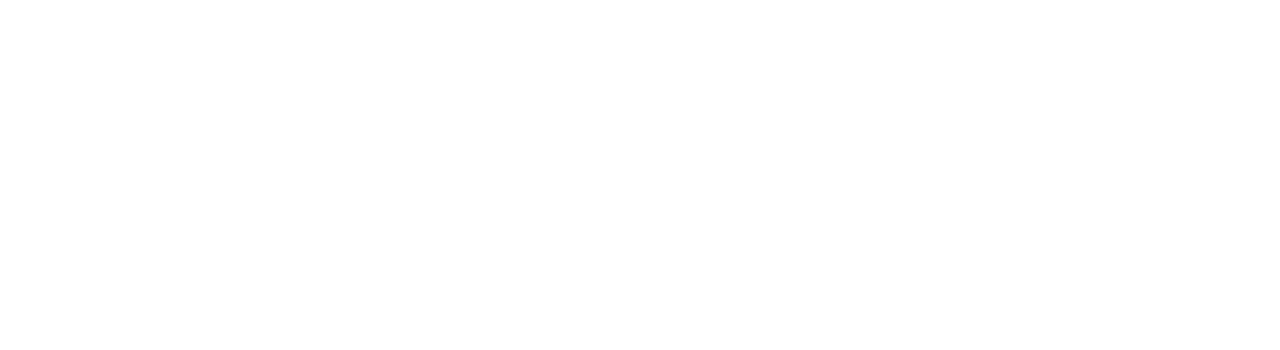
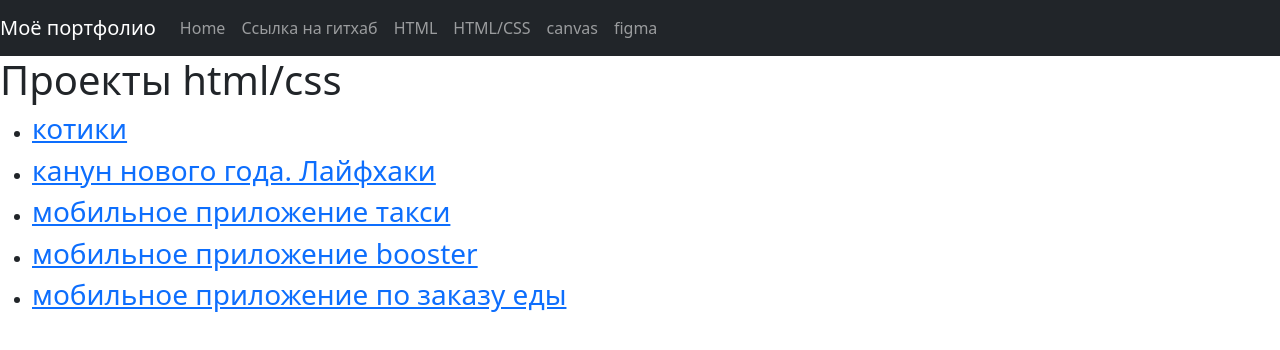
Before and after one commit to busliksuslik/busliksuslik.github.io, a plain HTML site: page figmaProjects.html in a window 1280 px wide. Drawn offline with nearby package versions, Linux system fonts and the light colour scheme.

Commit message:
исправлена ошибка. добавлена страница

```diff
--- a/figmaProjects.html
+++ b/figmaProjects.html
@@ -0,0 +1,46 @@
+<!DOCTYPE html>
+<html>
+<head>
+	<title>Проекты на чистом html</title>
+  <link href="https://cdn.jsdelivr.net/npm/bootstrap@5.0.0-beta1/dist/css/bootstrap.min.css" rel="stylesheet" integrity="sha384-giJF6kkoqNQ00vy+HMDP7azOuL0xtbfIcaT9wjKHr8RbDVddVHyTfAAsrekwKmP1" crossorigin="anonymous">
+</head>
+<body>
+		<nav class="navbar navbar-expand-lg navbar-dark bg-dark">
+  <a class="navbar-brand" href="#">Моё портфолио</a>
+  <button class="navbar-toggler" type="button" data-toggle="collapse" data-target="#navbarColor02" aria-controls="navbarColor02" aria-expanded="false" aria-label="Toggle navigation">
+    <span class="navbar-toggler-icon"></span>
+  </button>
+
+  <div class="collapse navbar-collapse" id="navbarColor02">
+    <ul class="navbar-nav mr-auto">
+      <li class="nav-item active">
+        <a class="nav-link" href="#">Home</a>
+      </li>
+      <li class="nav-item">
+        <a class="nav-link" href="https://github.com/busliksuslik">Ссылка на гитхаб</a>
+      </li>
+      <li class="nav-item">
+        <a class="nav-link" href="htmlProjects.html">HTML</a>
+      </li>
+      <li class="nav-item">
+        <a class="nav-link" href="htmlcssProjects.html">HTML/CSS</a>
+      </li>
+      <li class="nav-item">
+        <a class="nav-link" href="canvasProjects.html">canvas</a>
+      </li>
+      <li class="nav-item">
+        <a class="nav-link" href="figmaProjects.html">figma</a>
+      </li>
+    </ul>
+  </div>
+</nav>
+	<h1>Проекты html/css</h1>
+	<ul>
+		<li><a href="https://www.figma.com/file/nH7drU0It3AucNxtMhRwxq/kittens?node-id=1%3A2"><h3>котики</h3></a></li>
+    <li><a href="https://www.figma.com/file/kBP5eSZKloVrLHiA2tRfwH/NYE-celebrating"><h3>канун нового года. Лайфхаки</h3></a></li>
+    <li><a href="https://www.figma.com/file/7l6ImPCbsOGYyYC2uFR6xG/Taxi"><h3>мобильное приложение такси</h3></a></li>
+    <li><a href="https://www.figma.com/file/5Rtlu36AlK2ulJ8eH2mPiQ/booster"><h3>мобильное приложение booster</h3></a></li>
+    <li><a href="https://www.figma.com/file/C8nkVt8TNlx7J5i7T6ghUm/Untitled"><h3>мобильное приложение по заказу еды</h3></a></li>
+	</ul>
+</body>
+</html>
```
Also changed, not shown: htmlcssProjects.html (+1 -0 lines), figma/NYE.png (added), figma/booster.png (added), figma/food.png (added), figma/kittens.png (added), figma/taxi.png (added).
